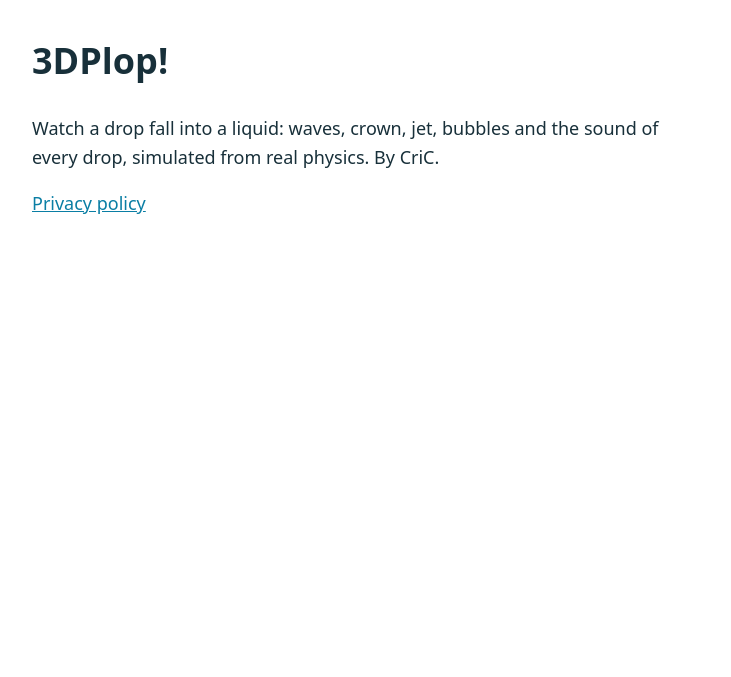
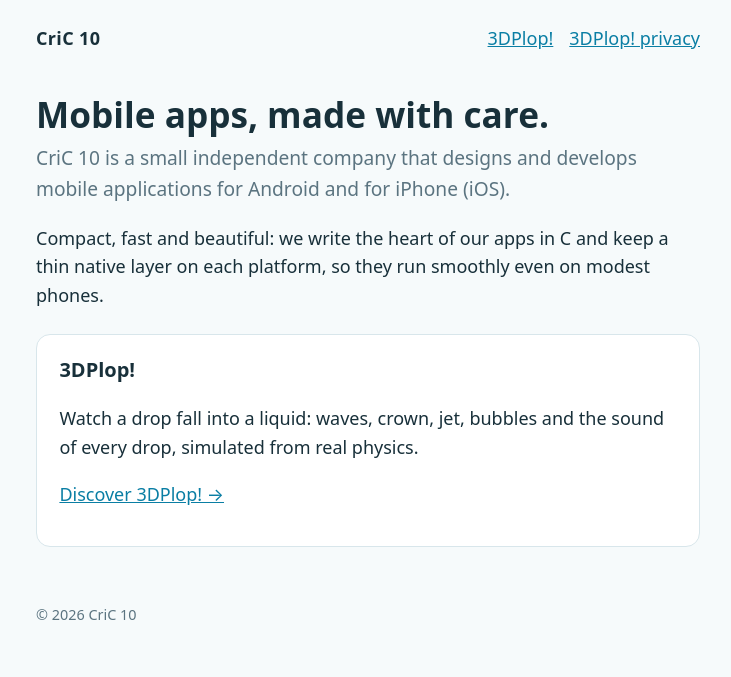
Before and after one commit to cric-ric/CriC10, a plain HTML site: page index.html in a window 1280 px wide. Shown: the whole page, without its empty margins (272-1003 px from the left). Drawn offline with Linux system fonts and the light colour scheme.

Commit message:
Site: company page, 3DPlop page with store placeholders, privacy page styled
Co-Authored-By: Claude Sonnet 5.5 <noreply@anthropic.com>

```diff
--- a/index.html
+++ b/index.html
@@ -1,6 +1,18 @@
-<!doctype html><html lang="en"><head><meta charset="utf-8"><meta name="viewport" content="width=device-width,initial-scale=1"><title>3DPlop!</title>
-<style>body{font:18px/1.6 system-ui,sans-serif;max-width:42rem;margin:2rem auto;padding:0 1rem;color:#18303a}a{color:#0a7ea4}</style></head><body>
-<h1>3DPlop!</h1>
-<p>Watch a drop fall into a liquid: waves, crown, jet, bubbles and the sound of every drop, simulated from real physics. By CriC.</p>
-<p><a href="privacy.html">Privacy policy</a></p>
+<!doctype html>
+<html lang="en"><head><meta charset="utf-8"><meta name="viewport" content="width=device-width,initial-scale=1">
+<title>CriC 10</title>
+<meta name="description" content="CriC 10 develops mobile apps for Android and iPhone (iOS).">
+<link rel="stylesheet" href="/style.css"></head><body>
+<header><a class="logo" href="/">CriC 10</a><nav><a href="/3dplop/">3DPlop!</a><a href="/3dplop/privacy.html">3DPlop! privacy</a></nav></header>
+<main>
+<h1>Mobile apps, made with care.</h1>
+<p class="lead">CriC 10 is a small independent company that designs and develops mobile applications for Android and for iPhone (iOS).</p>
+<p>Compact, fast and beautiful: we write the heart of our apps in C and keep a thin native layer on each platform, so they run smoothly even on modest phones.</p>
+<div class="card">
+<h2>3DPlop!</h2>
+<p>Watch a drop fall into a liquid: waves, crown, jet, bubbles and the sound of every drop, simulated from real physics.</p>
+<p><a href="/3dplop/">Discover 3DPlop! →</a></p>
+</div>
+</main>
+<footer>© 2026 CriC 10</footer>
 </body></html>
--- /dev/null
+++ b/style.css
@@ -0,0 +1,19 @@
+:root{--bg:#f6fafb;--fg:#18303a;--mut:#5b7480;--ac:#0a7ea4;--card:#fff;--line:#d8e6eb}
+@media(prefers-color-scheme:dark){:root{--bg:#0e1a1f;--fg:#e4eff3;--mut:#93aab4;--ac:#4cc3e8;--card:#15262d;--line:#24404a}}
+*{box-sizing:border-box}
+body{margin:0;background:var(--bg);color:var(--fg);font:18px/1.6 system-ui,-apple-system,sans-serif}
+main,header,footer{max-width:44rem;margin:0 auto;padding:0 1.25rem}
+header{padding-top:1.5rem;display:flex;justify-content:space-between;align-items:center}
+header a.logo{font-weight:700;letter-spacing:.02em;color:var(--fg);text-decoration:none}
+nav a{margin-left:1rem}
+a{color:var(--ac)}
+h1{font-size:2.2rem;line-height:1.2;margin:2.5rem 0 .5rem}
+h2{font-size:1.25rem;margin:2rem 0 .5rem}
+.lead{font-size:1.2rem;color:var(--mut);margin-top:0}
+.card{background:var(--card);border:1px solid var(--line);border-radius:14px;padding:1.2rem 1.4rem;margin:1.5rem 0}
+.card h2{margin-top:0}
+.badges{display:flex;flex-wrap:wrap;gap:.75rem;margin:1rem 0}
+.badge{border:1px solid var(--line);border-radius:10px;padding:.55rem 1rem;color:var(--mut);font-size:.95rem}
+.badge b{display:block;color:var(--fg);font-size:1rem}
+footer{padding:2rem 1.25rem 3rem;color:var(--mut);font-size:.9rem}
+ul{padding-left:1.2rem}
```
Also changed, not shown: 3dplop/index.html (added, +25 -0 lines), 3dplop/privacy.html (+12 -4 lines).
